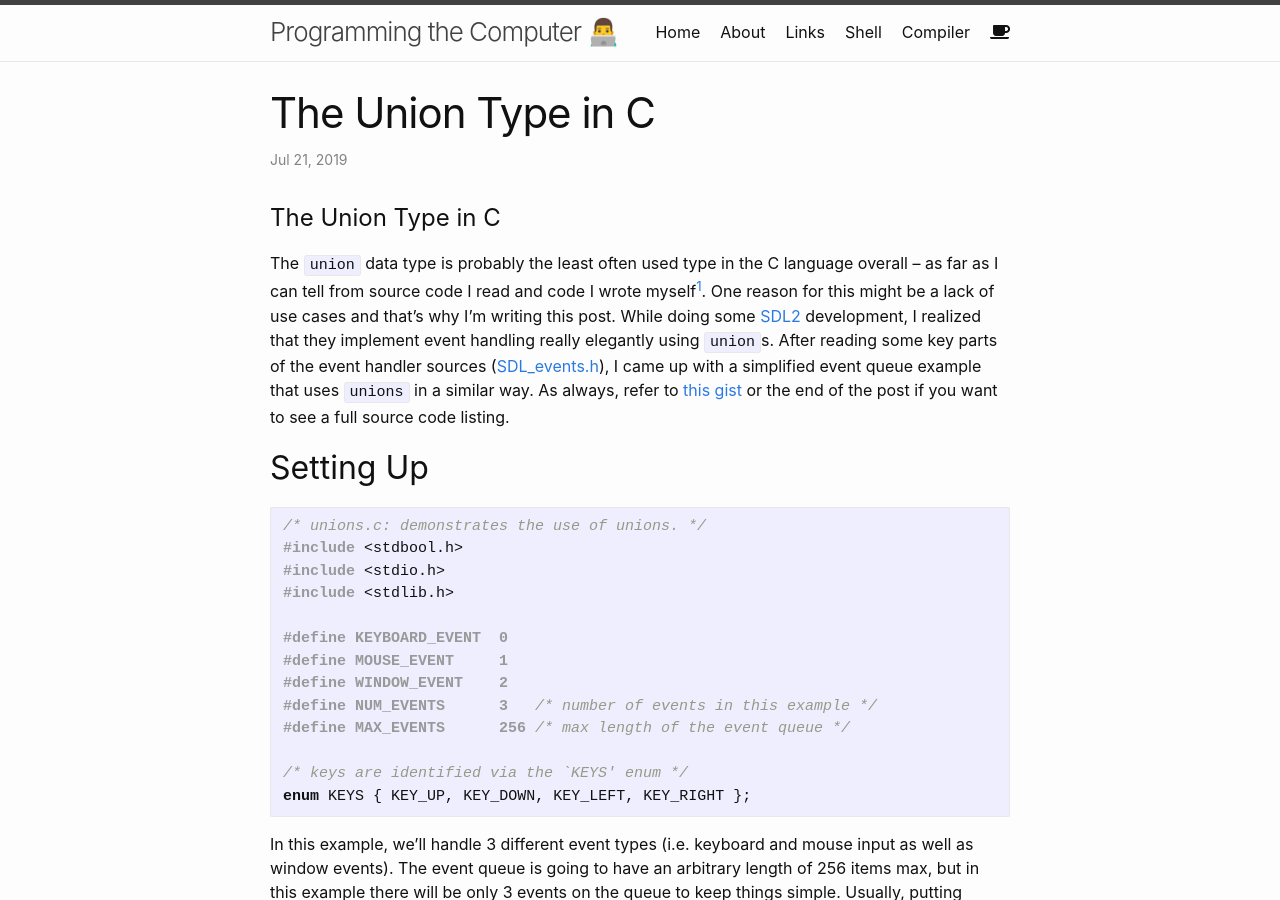
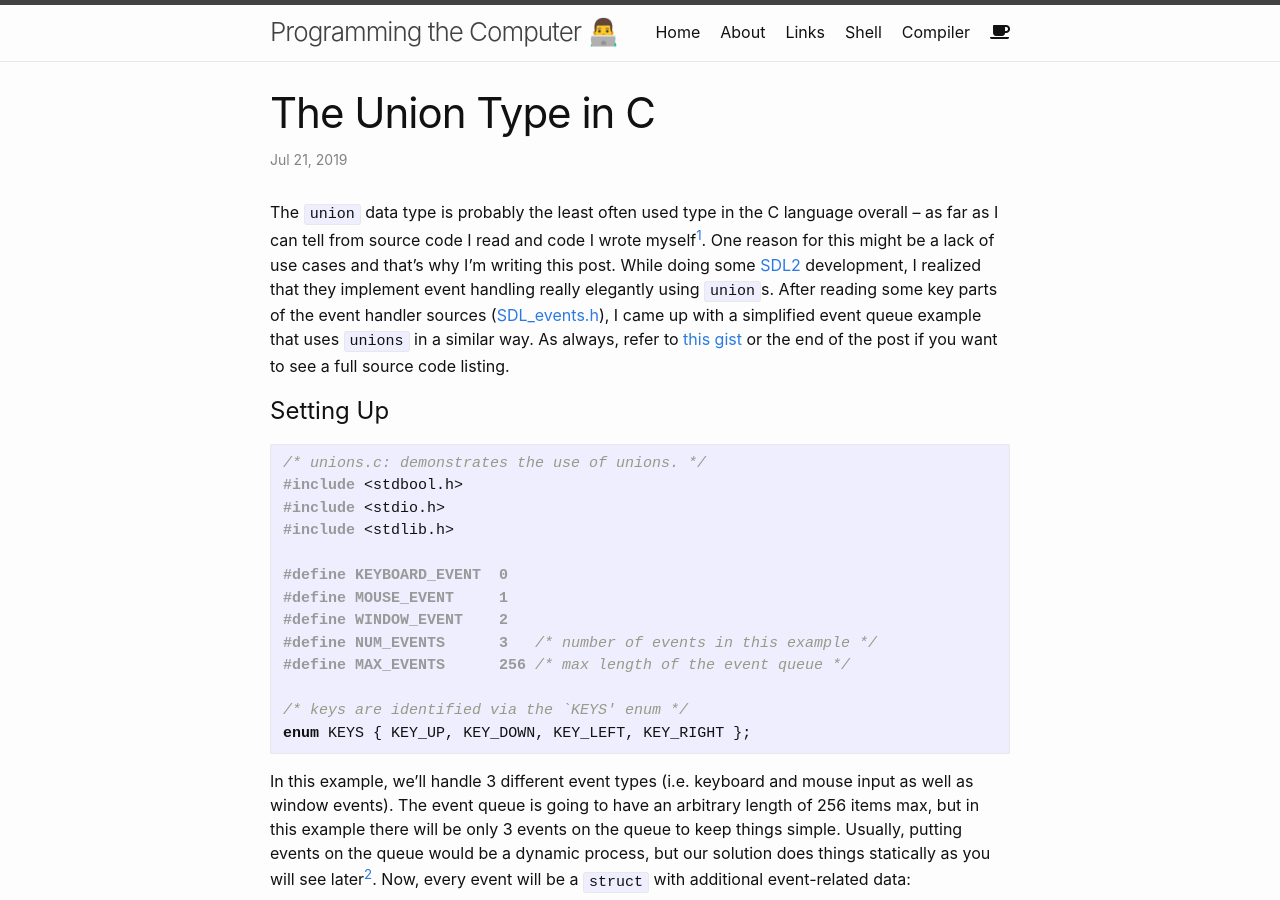
Before and after one commit to DanielSchuette/DanielSchuette.github.io, a Jekyll site: the page built from _posts/2019-07-21-unions_in_c.md, in a window 1280 px wide and 900 px high. Built offline with Jekyll 4.4.1, drawn with Linux system fonts in a browser that asks for light colours; nearby versions of some CDN libraries; some web fonts are replaced; comment, search, counter and statistics services are not loaded.

Commit message:
fix heading sizes in posts

````diff
--- a/_posts/2019-07-21-unions_in_c.md
+++ b/_posts/2019-07-21-unions_in_c.md
@@ -5,10 +5,9 @@ date:   2019-07-21 18:05:00 +0200
 categories: c
 ---
 
-# The Union Type in C
 The `union` data type is probably the least often used type in the C language overall -- as far as I can tell from source code I read and code I wrote myself[^1]. One reason for this might be a lack of use cases and that's why I'm writing this post. While doing some [SDL2](https://wiki.libsdl.org/SDL_Event?highlight=%28%5CbCategoryStruct%5Cb%29%7C%28CategoryEvents%29) development, I realized that they implement event handling really elegantly using `union`s. After reading some key parts of the event handler sources ([SDL_events.h](https://github.com/DanielSchuette/SDL-mirror/blob/master/include/SDL_events.h)), I came up with a simplified event queue example that uses `unions` in a similar way. As always, refer to [this gist](https://gist.github.com/DanielSchuette/eda98376a3b6f750d649d0eb23b16602) or the end of the post if you want to see a full source code listing.
 
-## Setting Up
+# Setting Up
 ```c
 /* unions.c: demonstrates the use of unions. */
 #include <stdbool.h>
@@ -52,7 +51,7 @@ typedef struct {
 Notice the first member of every `struct`. Because a `union` can only hold one of (potentially multiple) different data types -- but always with the same memory layout -- we will be able to reuse the `unsigned int type` if we arrange the members in the `union event` correctly. If we didn't do that, writing to e.g. a `struct mouse_event` in the `union` would lead to unpredictable values for every other `union` member (if that's not clear, quickly go back to your K&R and read the section about `union`s again!).
 
 
-## The Union
+# The Union
 Then, how does this `union` look like?
 
 ```c
@@ -67,7 +66,7 @@ typedef union {
 
 Hopefully, the previous explanation actually makes sense now. In the `union event`, the first member is the `unsigned int type` that was also defined in every event `struct`. Thus, if e.g. a `union event` member `mouse_event` is created, its memory layout will be such that accessing the `union`s `unsigned int type` will actually access the memory location that `mouse_event.type` is in, too! This behavior of `union`s lets us not only use memory very effectively; in this example we can also detect the type of event we got from the queue via one member and the actual event-related data from the corresponding other member of `union event`. How neat is that!
 
-## Putting Data on the Queue
+# Putting Data on the Queue
 The following section should be pretty self-explanatory. A global `static event *queue[MAX_EVENTS]` is accessed and modified via a global `static event **queue_ptr`. The functions `void fill_queue(void)` and `bool get_event(event *)` are used for queue manipulation.
 
 ```c
@@ -118,7 +117,7 @@ bool get_event(event *ev)
 
 Obviously, this queue implementation is not very usable in the real world[^3]. I might demonstrate the use of a ring buffer in a future post, though.
 
-## Using the Queue
+# Using the Queue
 The queue is continuously polled in a loop. For every event, a `switch` statement identifies its type and the appropriate actions can be taken. In this case we just print the event-related data to show that everything works as expected.
 
 ```c
@@ -165,10 +164,10 @@ int main(void)
 }
 ```
 
-## Final Thoughts
+# Final Thoughts
 I haven't really used `union`s in my own code so far, so it was really helpful to see this use case and the elegant code it produces. If you like this example of C `union`s and/or have questions/concerns related to the code or any explanations, [please send me your feedback via twitter](https://twitter.com/DogtorDash)!
 
-## The Full Example:
+# The Full Example:
 <script src="https://gist.github.com/DanielSchuette/eda98376a3b6f750d649d0eb23b16602.js"></script>
 
 [^1]: This might be different in embedded and systems programming where memory layout and a small footprint are extremely important. There are many cases in which `union`s can be used e.g. to [access bytes of a multi-byte integer type](https://gist.github.com/DanielSchuette/2a48ba596bbb817ebbe893ba558a25b1).
````
Also changed, not shown: _posts/2019-06-26-event_handlers_in_c.md (+4 -5 lines).
